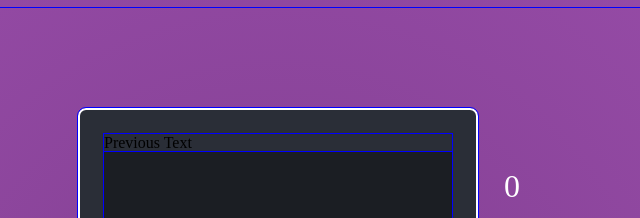
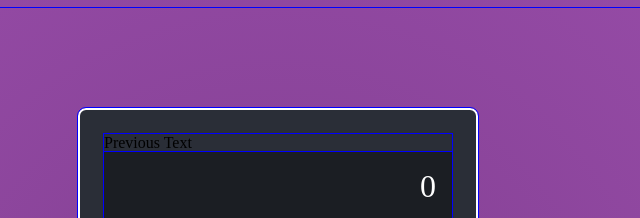
Before and after one commit to Oosh74/Calculator_OP, a plain HTML site: page index.html in a window 1280 px wide. Shown: the top 218 px of the page, 362-1002 px from the left. Drawn offline with Linux system fonts and the light colour scheme.

Commit message:
Fix bug with CSS displaying text outside of calculator

```diff
--- a/style.css
+++ b/style.css
@@ -85,13 +85,12 @@ body {
 
 .textDisplay {
   font-size: 2rem;
-  flex-basis: 100%;
+  width: 100%;
   display: flex;
   align-items: flex-end;
   justify-content: flex-end;
   height: auto;
   overflow-x: auto;
-  white-space: no-wrap;
   caret-color: transparent;
   text-align: right;
 }
```
